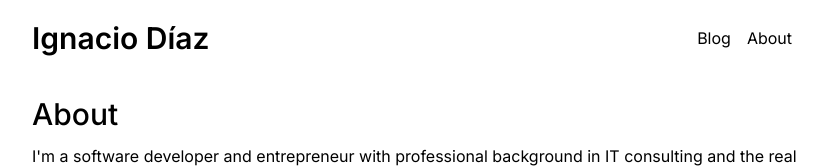
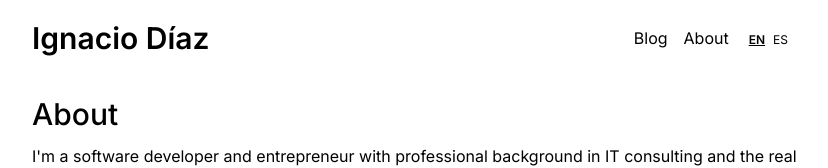
Before and after one commit to ignaciodiazb/blog, a Next.js app: page /en/about in a window 1280 px wide. Shown: the top 168 px of the page, without its empty margins (224-1052 px from the left). Built offline with nearby package versions, Linux system fonts and the light colour scheme.

Commit message:
Added locale switcher

```diff
--- a/src/app/[lang]/layout.tsx
+++ b/src/app/[lang]/layout.tsx
@@ -1,7 +1,8 @@
 import Link from "next/link";
+import { Inter } from "next/font/google";
 import type { Metadata } from "next";
-import { Inter } from "next/font/google";
 
+import LocaleSwitcher from "@/components/locale-switcher";
 import { Locale, i18n } from "../../../i18n-config";
 import { getDictionary } from "@/lib/dictionary";
 
@@ -49,6 +50,9 @@ export default async function RootLayout({
                 {/* <li className={"px-2"}>
                   <Link href={`/${lang}/contact`}>{dictionary.navigation.contact}</Link>
                 </li> */}
+                <li className={"px-2"}>
+                  <LocaleSwitcher lang={lang} />
+                </li>
               </ul>
             </nav>
           </div>
--- /dev/null
+++ b/src/components/locale-switcher.tsx
@@ -0,0 +1,35 @@
+"use client";
+
+import Link from "next/link";
+import { Fragment } from "react";
+import { usePathname } from "next/navigation";
+
+import { Locale, i18n } from "../../i18n-config";
+
+export default function LocaleSwitcher({ lang }: { lang: Locale }) {
+  const pathname = usePathname();
+
+  const redirectedPathname = (locale: Locale) => {
+    if (!pathname) return "/";
+
+    const segments = pathname.split("/");
+    segments[1] = locale;
+    return segments.join("/");
+  };
+
+  return (
+    <Fragment>
+      <ul className={"flex justify-center"}>
+        {i18n.locales.map((locale) => (
+          <li className={"px-1"} key={locale}>
+            <Link
+              className={`text-xs uppercase ${locale === lang ? "font-semibold underline" : ""}`}
+              href={redirectedPathname(locale)}>
+              {locale}
+            </Link>
+          </li>
+        ))}
+      </ul>
+    </Fragment>
+  );
+}
```
